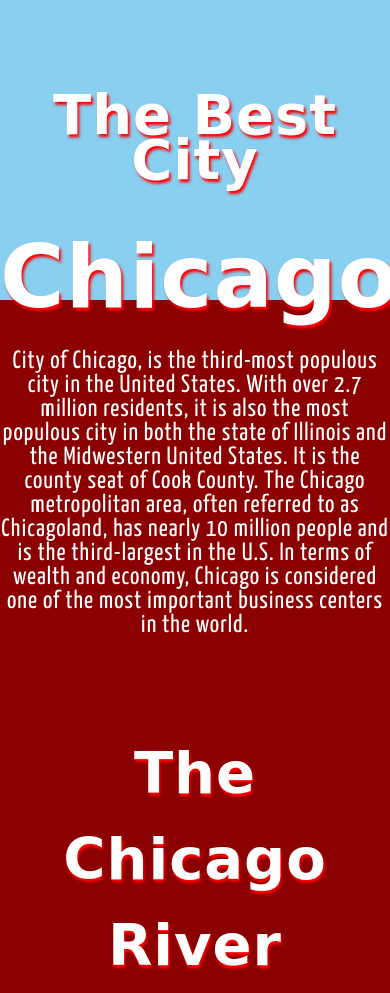
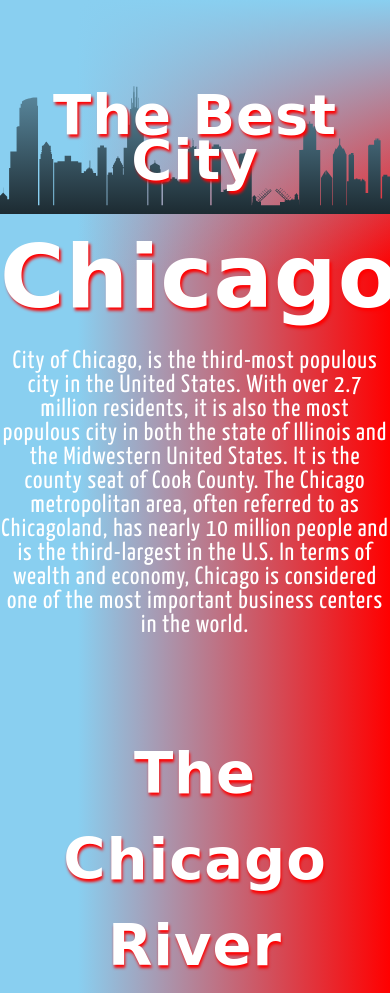
Before and after one commit to avalos010/chicago, a plain HTML site: page index.html in a window 390 px wide. Shown: the top 993 px of the page. Drawn offline with Linux system fonts and the light colour scheme; a web font is replaced by a local one.

Commit message:
Add files via upload

```diff
--- a/css/style.css
+++ b/css/style.css
@@ -158,10 +158,9 @@ footer {
         }
         .coverheader {
             height: 300px;
-            background: #89cff0;
         }
         body {
-            background: darkred;
+
             color: white;
             font-size: 1.2em;
         }
```
